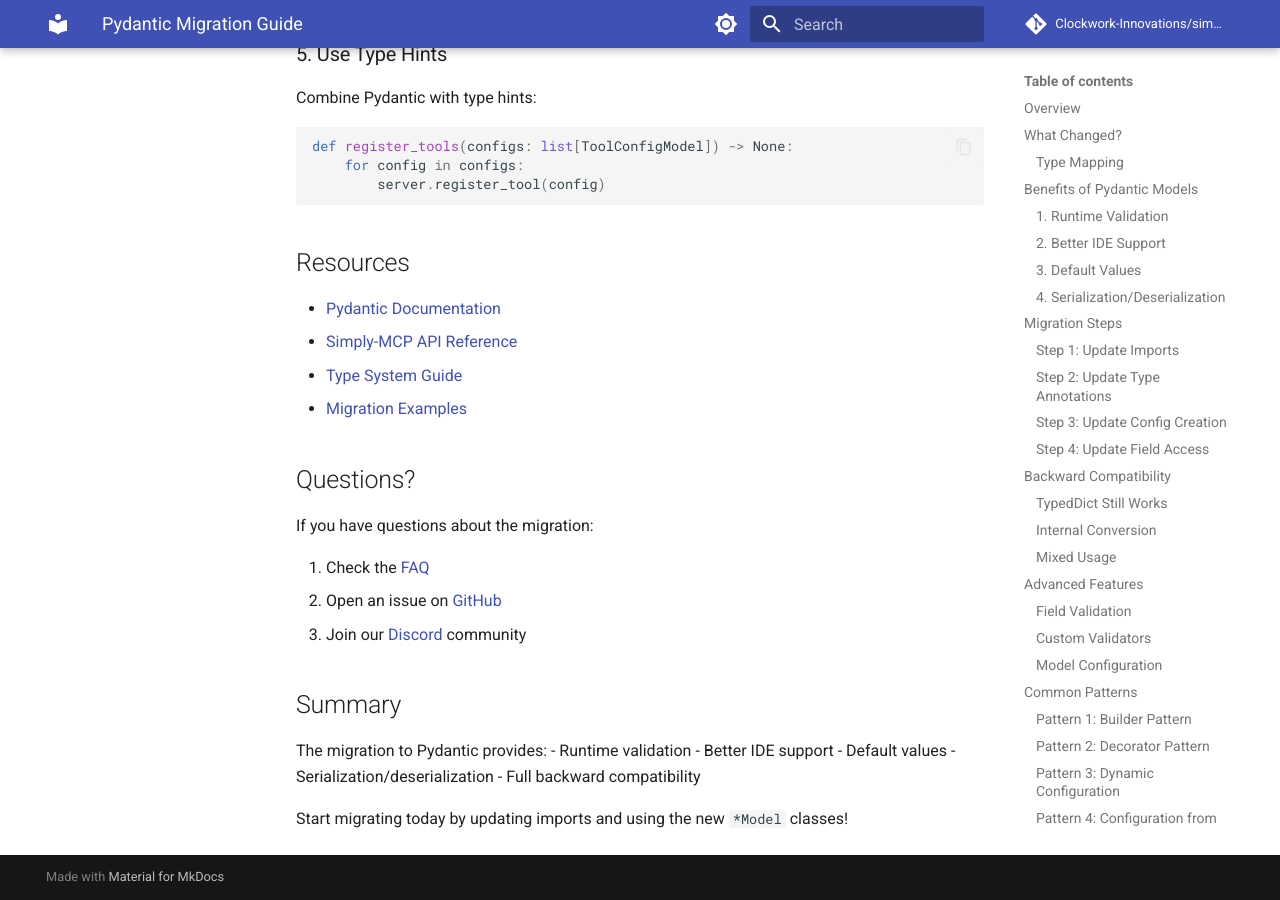
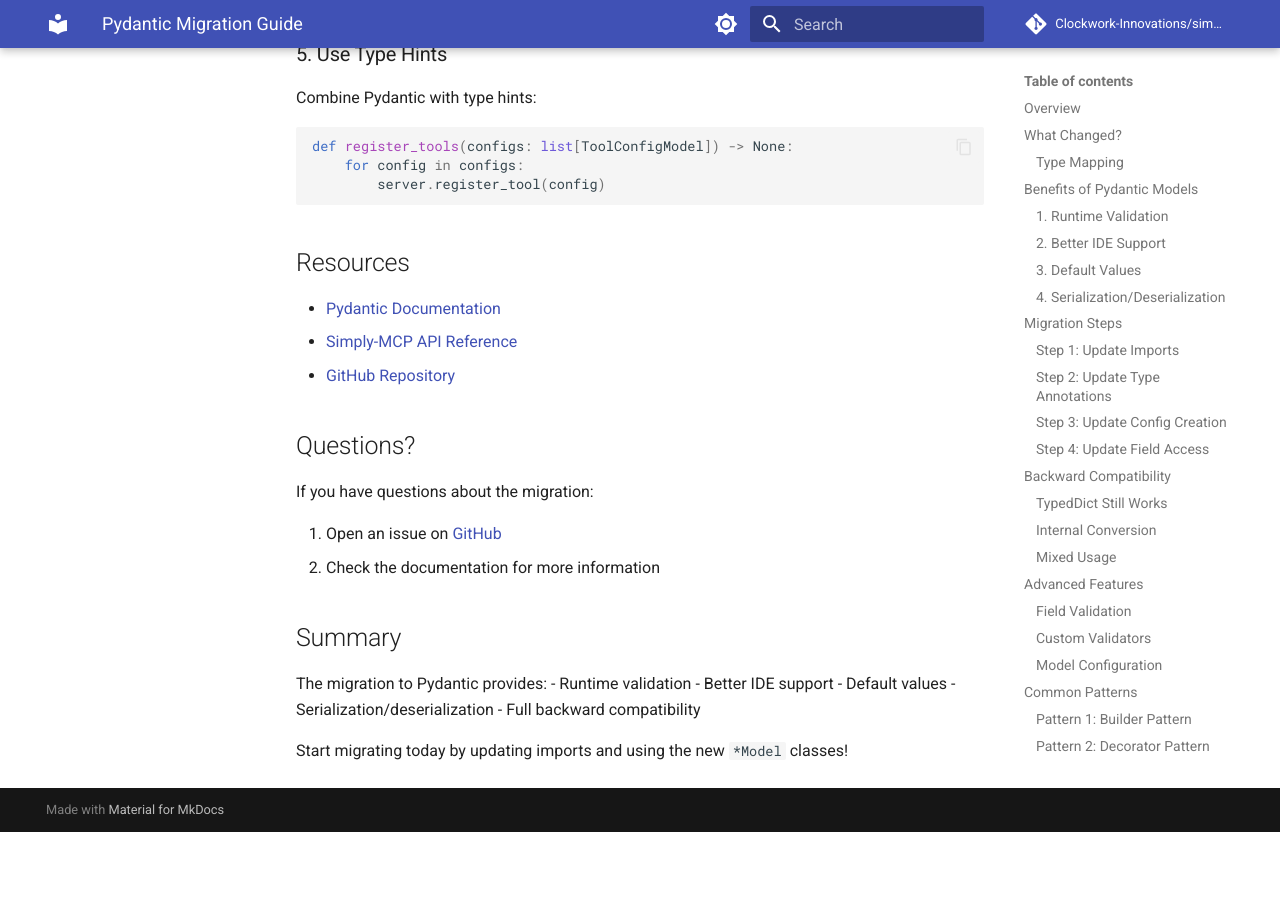
Before and after one commit to Clockwork-Innovations/simply-mcp-py, an MkDocs documentation site: the page built from docs/PYDANTIC_MIGRATION.md, in a window 1280 px wide and 900 px high, scrolled down 11821 px. Built offline with MkDocs 1.6.1 and Material for MkDocs 9.7.7, drawn with Linux system fonts in a browser that asks for light colours; comment, search, counter and statistics services are not loaded; after the commit the page ends 12653 px from its top, so only the background shows below that.

Commit message:
fix: resolve CI failures
- Fix mypy type errors in middleware.py by using unique variable names
- Remove broken links from PYDANTIC_MIGRATION.md (TYPES.md, FAQ.md)
- Update version to PEP 440 compliant format (0.1.0b0)

All tests pass locally:
- pytest: 752 passed, 1 skipped, 86% coverage
- mypy: 0 errors
- ruff: all checks passed
- mkdocs: builds successfully in strict mode

```diff
--- a/docs/PYDANTIC_MIGRATION.md
+++ b/docs/PYDANTIC_MIGRATION.md
@@ -556,16 +556,14 @@ def register_tools(configs: list[ToolConfigModel]) -> None:
 
 - [Pydantic Documentation](https://docs.pydantic.dev/)
 - [Simply-MCP API Reference](https://simply-mcp-py.readthedocs.io)
-- [Type System Guide](./TYPES.md)
-- [Migration Examples](../examples/pydantic_migration/)
+- [GitHub Repository](https://github.com/Clockwork-Innovations/simply-mcp-py)
 
 ## Questions?
 
 If you have questions about the migration:
 
-1. Check the [FAQ](./FAQ.md)
-2. Open an issue on [GitHub](https://github.com/Clockwork-Innovations/simply-mcp-py/issues)
-3. Join our [Discord](https://discord.gg/simply-mcp) community
+1. Open an issue on [GitHub](https://github.com/Clockwork-Innovations/simply-mcp-py/issues)
+2. Check the documentation for more information
 
 ## Summary
 
--- a/pyproject.toml
+++ b/pyproject.toml
@@ -4,7 +4,7 @@ build-backend = "hatchling.build"
 
 [project]
 name = "simply-mcp"
-version = "0.1.0-beta"
+version = "0.1.0b0"
 description = "A modern Python framework for building MCP servers with multiple API styles"
 authors = [
     {name = "Clockwork Innovations", email = "info@clockwork-innovations.com"}
```
Also changed, not shown: 1 other file.
